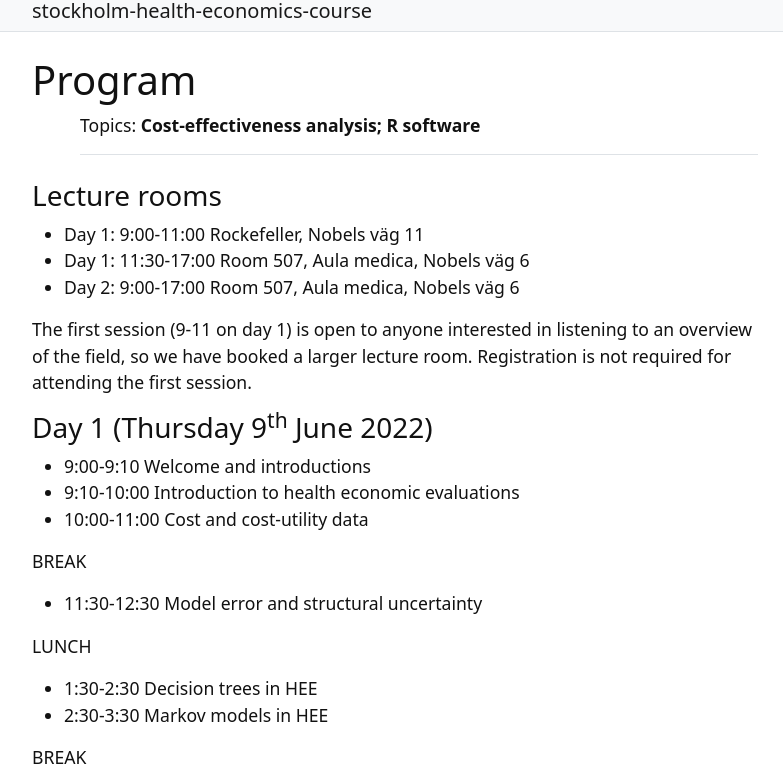
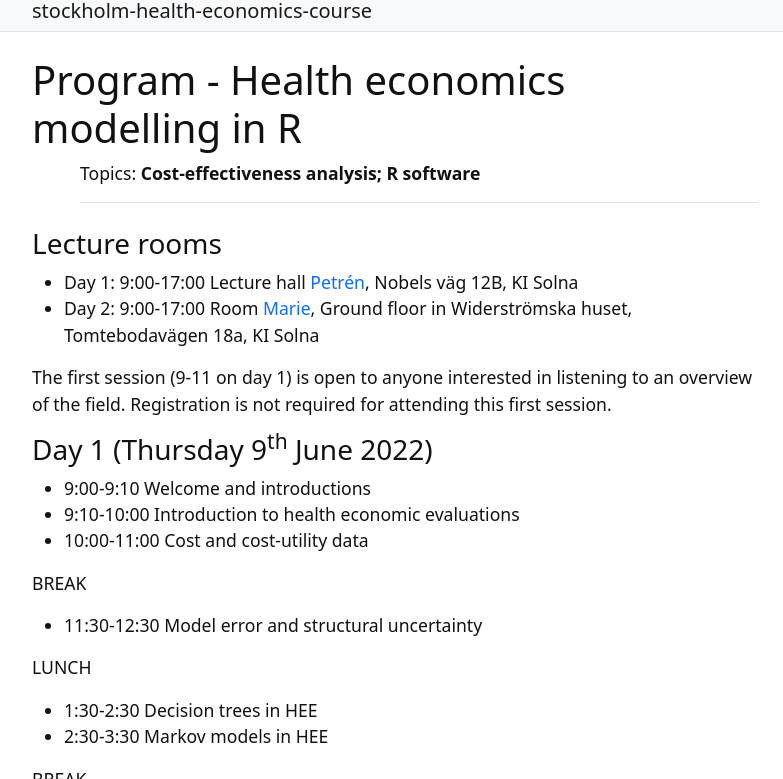
Before and after one commit to n8thangreen/Stockholm-health-economics-course, a Jekyll site: the page built from content/program.md, in a window 1280 px wide and 900 px high, cut to the strip 121-900 px from the top of the window. Shown: the whole strip, without its empty margins (245-1028 px from the left). Built offline with Jekyll 4.4.1, drawn with Linux system fonts in a browser that asks for light colours.

Commit message:
Updated rooms
We changed rooms due to higher than expected number of registrations

```diff
--- a/content/program.md
+++ b/content/program.md
@@ -1,16 +1,15 @@
 ---
-title: Program
+title: Program - Health economics modelling in R
 nav: Program
 topics: Cost-effectiveness analysis; R software
 ---
 
 ### Lecture rooms
 
-* Day 1: 9:00-11:00 Rockefeller, Nobels väg 11
-* Day 1: 11:30-17:00 Room 507, Aula medica, Nobels väg 6
-* Day 2: 9:00-17:00 Room 507, Aula medica, Nobels väg 6
+* Day 1: 9:00-17:00 Lecture hall [Petrén](https://medarbetare.ki.se/petren), Nobels väg 12B, KI Solna
+* Day 2: 9:00-17:00 Room [Marie](https://staff.ki.se/marie), Ground floor in Widerströmska huset, Tomtebodavägen 18a, KI Solna
 
-The first session (9-11 on day 1) is open to anyone interested in listening to an overview of the field, so we have booked a larger lecture room. Registration is not required for attending the first session.
+The first session (9-11 on day 1) is open to anyone interested in listening to an overview of the field. Registration is not required for attending this first session.
 
 ### Day 1 (Thursday 9<sup>th</sup> June 2022)
 * 9:00-9:10 Welcome and introductions
```
